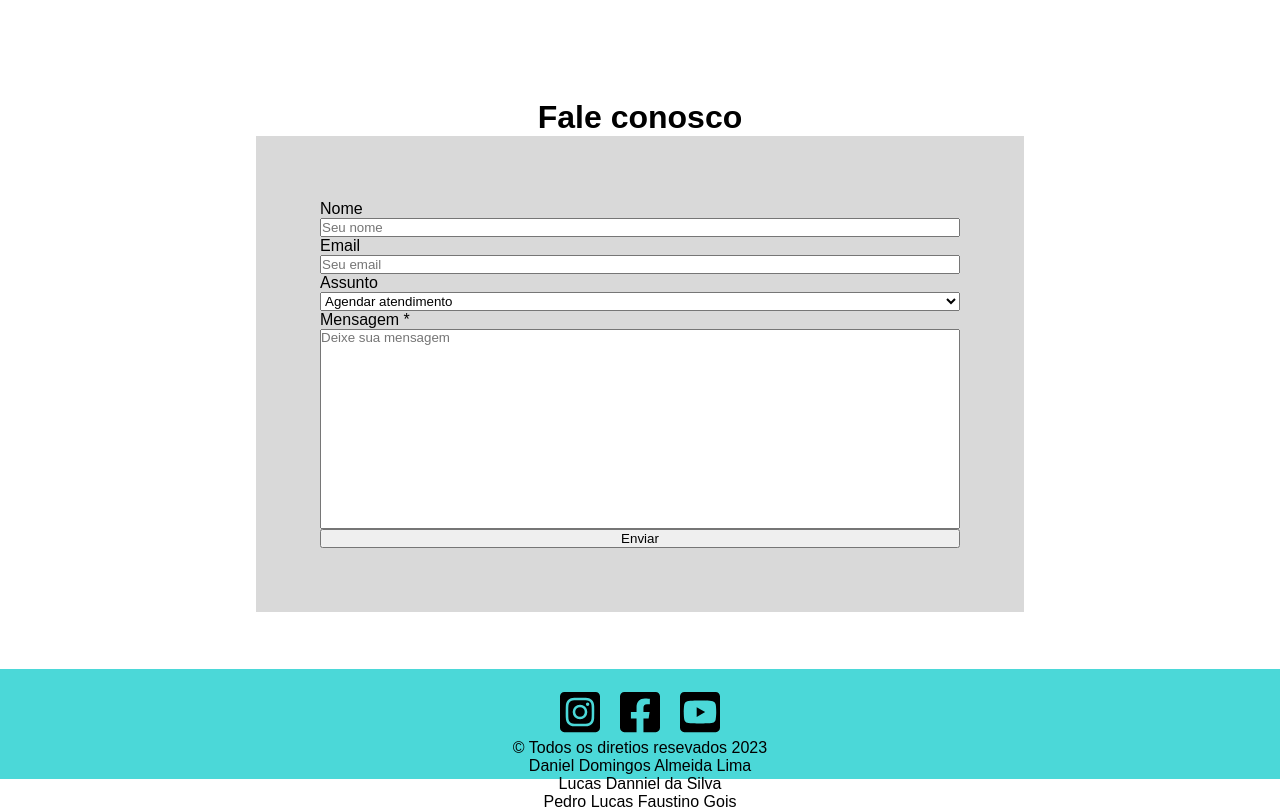
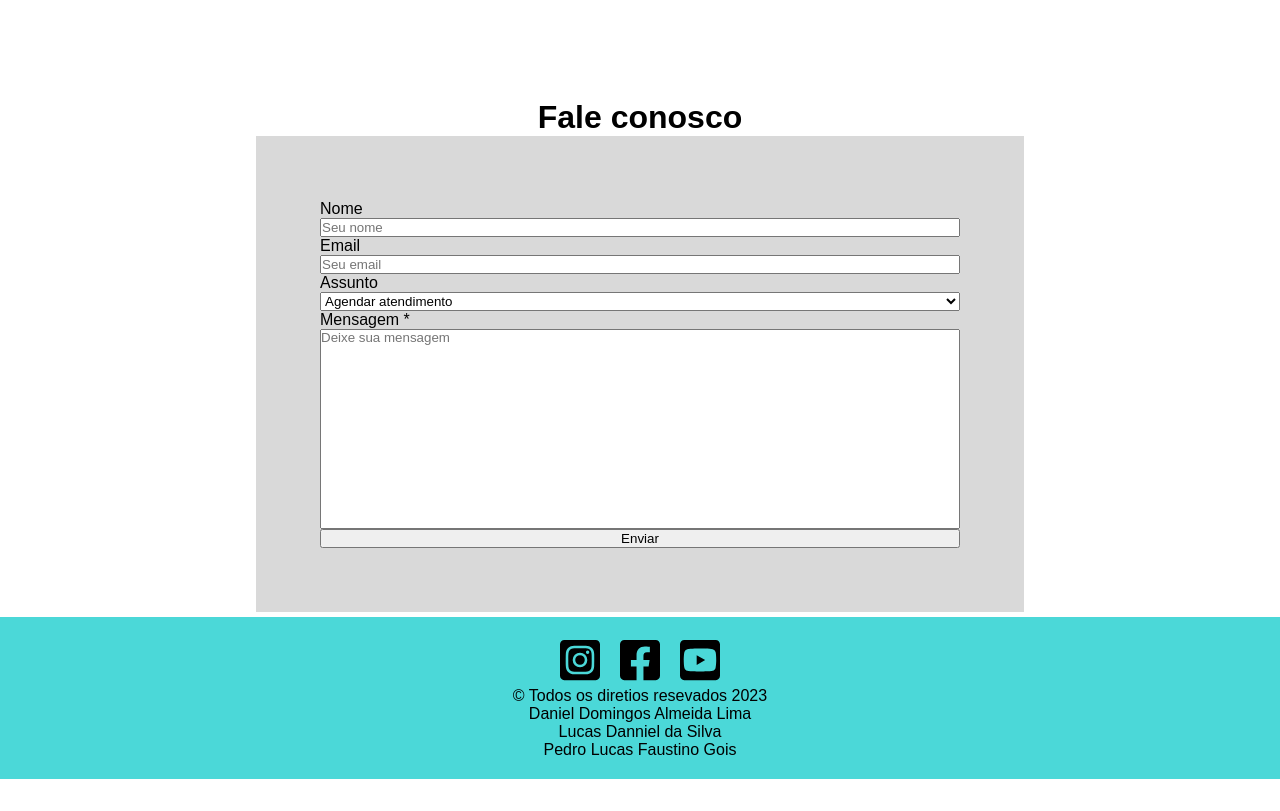
Before and after one commit to danlimax/fisionassau, a plain HTML site: page src/contato.html in a window 1280 px wide. Shown: the part 21-832 px from the top of the page. After the commit the page ends 800 px from the top, so only its background shows below. Drawn offline with Linux system fonts and the light colour scheme.

Commit message:
Update contato.css

```diff
--- a/src/styles/contato.css
+++ b/src/styles/contato.css
@@ -57,7 +57,6 @@ footer{
     position: absolute;
     bottom: 0%;
     background-color: #4BD8D8;
-    height: 110px;
     padding: 20px;
     text-align: center;
     width: 100%;
```
